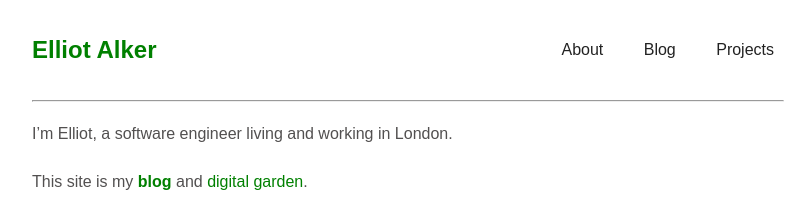
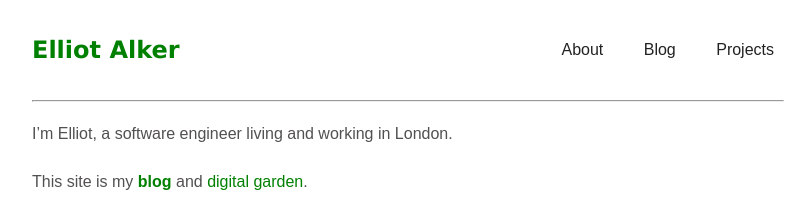
Before and after one commit to ealker/ealker.github.io, a Jekyll site: the page built from index.md, in a window 1280 px wide. Shown: the top 221 px of the page, without its empty margins (232-1037 px from the left). Built offline with Jekyll 4.4.1, drawn with Linux system fonts in a browser that asks for light colours.

Commit message:
Changed title font.

```diff
--- a/_layouts/default.html
+++ b/_layouts/default.html
@@ -15,7 +15,7 @@
 
         <!-- Navigation -->
         <header>
-        <div class="topname"><h2><a href="/">Elliot Alker</a></h2></div>
+        <h2><a href="/">Elliot Alker</a></h2>
         <nav>
                 <ul>
                     <li><a href="/about">About</a></li>
--- a/_sass/main.scss
+++ b/_sass/main.scss
@@ -30,6 +30,10 @@ header h1 {
   // font-size: 2.8rem;
   margin: 0;
   padding: 0;
+}
+
+header h2 {
+  font-family:'Lucida Sans', 'Lucida Sans Regular', 'Lucida Grande', 'Lucida Sans Unicode', Geneva, Verdana, sans-serif;
 }
 
 header nav {
```
Lines whose indentation alone changed are shown as unchanged.
